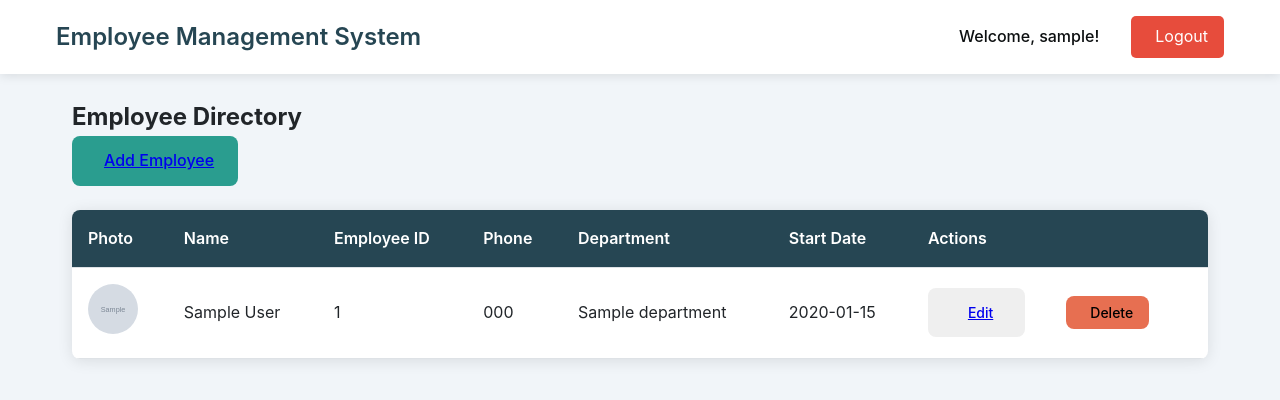
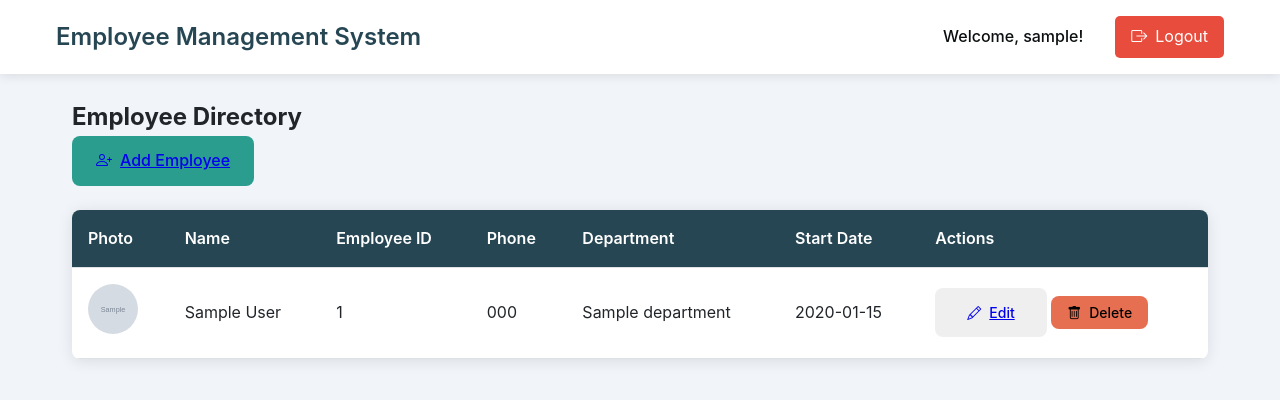
Before and after one commit to AdamDono/jama, a Flask app: page /landing in a window 1280 px wide. Shown: the top 400 px of the page. Run offline with Flask 3, Linux system fonts and the light colour scheme; the visitor is signed in with stand-in values (Sample User, id 1); grey boxes marked "Sample" are stand-in pictures; a database or web service that is not in the repository returns one stand-in record (values such as "Sample title"); some libraries are stand-ins or nearby versions.

Commit message:
front end ui fixed

```diff
--- a/templates/landing.html
+++ b/templates/landing.html
@@ -3,6 +3,7 @@
 <head>
     <title>Welcome</title>
     <link rel="stylesheet" href="{{ url_for('static', filename='css/style.css') }}">
+    <link rel="stylesheet" href="https://cdn.jsdelivr.net/npm/bootstrap-icons@1.8.1/font/bootstrap-icons.css">
 </head>
 <body>
     <nav class="main-nav">
@@ -64,10 +65,7 @@
                                 <i class="bi bi-pencil"></i> Edit
                             </a>
                             </button>
-                              <i class="bi bi-trash"></i>
-                            <a href="/edit_employee/{{ employee['id'] }}" class="btn btn-sm btn-warning">
-                                <i class="bi bi-pencil"></i>
-                            </a>
+
                             <button class="btn btn-sm btn-danger"
                                     onclick="confirmDelete({{ employee['id'] }})">
                                 <i class="bi bi-trash"></i>Delete
```
